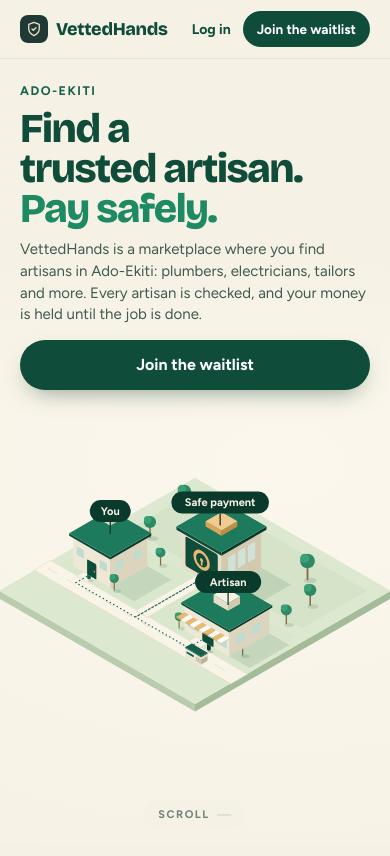
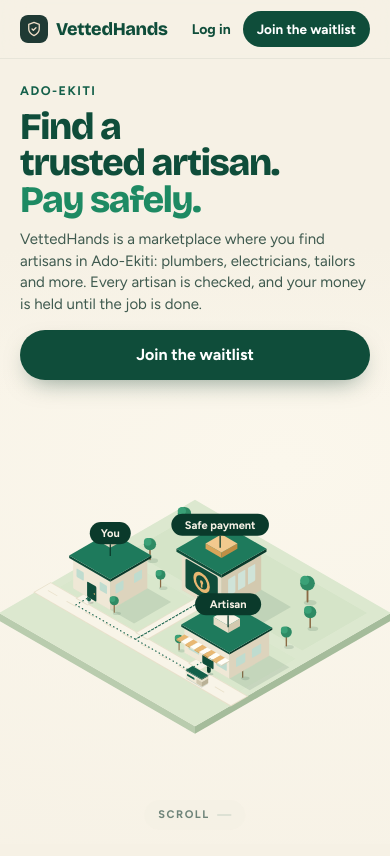
Before and after one commit to Damola1-tech/VettedHands, a plain HTML site: page index.html in a window 390 px wide. Shown: the top 856 px of the page. Drawn offline with nearby package versions, Linux system fonts and the light colour scheme.

Commit message:
Mobile: place scene below measured text so hero never overlaps; real-font tested
Co-Authored-By: Claude Sonnet 5.5 <noreply@anthropic.com>
Claude-Session: https://claude.ai/code/session_01RnRzaCJP8oNimJGnYCpaSy

```diff
--- a/index.html
+++ b/index.html
@@ -126,7 +126,7 @@ a{color:inherit;text-decoration:none}
   .btn.sm{height:36px;padding:0 14px;font-size:13.5px;white-space:nowrap}
   .sc{width:calc(100% - 40px);top:78px;transform:translateY(12px)}
   .sc.on{transform:none}.sc.out{transform:translateY(-12px)}
-  .sc h1,.sc h2{font-size:clamp(34px,10.5vw,46px);margin-bottom:10px}
+  .sc h1,.sc h2{font-size:clamp(32px,9.6vw,42px);margin-bottom:10px}
   .sc p.sub{font-size:15px;line-height:1.45;margin-bottom:14px}
   .chips{display:none}
   .cta{display:flex;gap:0}.cta .btn.ghost{display:none}.cta .btn{width:100%;justify-content:center;height:50px;font-size:16px;box-shadow:0 10px 24px -10px rgba(10,58,43,.5)}
@@ -432,18 +432,25 @@ function target(p){
   var f=[0,1,2].map(function(j){return a.f[j]+(b.f[j]-a.f[j])*t;});
   return {f:f,k:a.k+(b.k-a.k)*t};
 }
-var W=0,H=0,mobile=false,baseK=1,cam={x:0,y:0,k:1,init:false},prog=0,tgt=null;
+var zoneY=0,W=0,H=0,mobile=false,baseK=1,cam={x:0,y:0,k:1,init:false},prog=0,tgt=null;
 function size(){
   W=stage.clientWidth;H=stage.clientHeight;mobile=W<761;
   var plateW=14.8*2*C*S*0.5*2;  // ~ screen width of plate
   baseK=mobile?Math.min(W*0.98/1000,H*0.40/620):Math.min(W*0.62/1000,H*0.78/620);
+  zoneY=H*0.70;
+  if(mobile){
+    var tb=0;scs.forEach(function(e){var r=e.offsetTop+e.offsetHeight;if(r>tb)tb=r;});
+    var top=tb+14,bot=H-12,rh=Math.max(120,bot-top);
+    baseK=Math.min(W*0.98/1000,rh*0.9/620);
+    zoneY=top+rh*0.5;
+  }
 }
 function ratioToCam(p){
   var t=target(p),q=P(t.f[0],t.f[1],t.f[2]);
   return {x:q[0],y:q[1],k:t.k};
 }
 function apply(){
-  var ax=mobile?W*0.5:W*0.73, ay=mobile?H*0.70:H*0.56;
+  var ax=mobile?W*0.5:W*0.73, ay=mobile?zoneY:H*0.56;
   var k=baseK*(mobile?1+(cam.k-1)*0.55:cam.k);
   wd.setAttribute("transform","translate("+(ax).toFixed(1)+","+(ay).toFixed(1)+") scale("+k.toFixed(4)+") translate("+(-cam.x).toFixed(1)+","+(-cam.y).toFixed(1)+")");
   var ls=1/k*(mobile?0.85:1);for(var i=0;i<labs.length;i++){labs[i].setAttribute("transform","translate("+labs[i].getAttribute("data-x")+","+labs[i].getAttribute("data-y")+") scale("+ls.toFixed(4)+")");}
@@ -479,6 +486,8 @@ var snap=/[?&]p=([\d.]+)/.exec(location.search);
 if(snap){prog=parseFloat(snap[1]);readProg=function(){};}
 frame();requestAnimationFrame(loop);
 setInterval(function(){if(performance.now()-lastRaf>200)frame(performance.now(),false);},50);
+if(document.fonts&&document.fonts.ready)document.fonts.ready.then(function(){size();cam.init=false;frame();});
+window.addEventListener("load",function(){size();frame();});
 window.addEventListener("resize",function(){size();cam.init=false;frame();});
 window.addEventListener("scroll",function(){readProg();},{passive:true});
 
```
